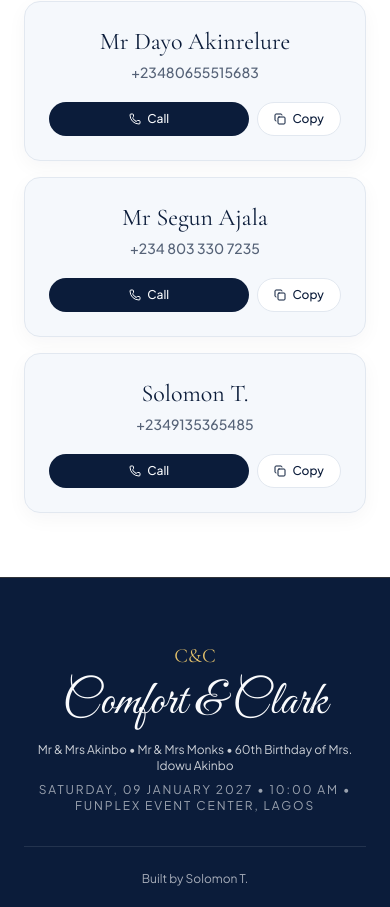
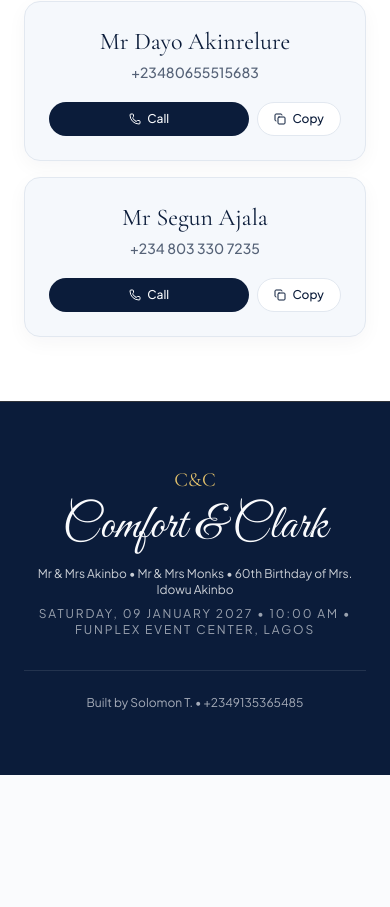
Before and after one commit to twinsakinbo-bot/comfort-and-clark-wedding, a React (Vite) app: page / in a window 390 px wide. Shown: the part 10528-11435 px from the top of the page. After the commit the page ends 11303 px from the top, so only its background shows below. Built offline with nearby package versions, Linux system fonts and the light colour scheme; a web font is replaced by a local one.

Commit message:
Move phone number from RSVP to footer credit

```diff
--- a/src/components/Footer.jsx
+++ b/src/components/Footer.jsx
@@ -25,6 +25,13 @@ export default function Footer() {
 
         <div className="border-t border-white/10 pt-6 text-xs text-brand-cream/65">
           Built by {weddingData.credits.builtBy}
+          <span aria-hidden="true"> &bull; </span>
+          <a
+            href={`tel:${weddingData.credits.phone}`}
+            className="hover:text-brand-gold-light focus-visible:outline-none focus-visible:ring-2 focus-visible:ring-brand-gold-light"
+          >
+            {weddingData.credits.phone}
+          </a>
         </div>
       </ScrollReveal>
     </footer>
--- a/src/components/RSVP.jsx
+++ b/src/components/RSVP.jsx
@@ -227,7 +227,7 @@ export default function RSVP() {
 
         <h3 className="mt-12 mb-5 text-center font-serif text-2xl sm:text-3xl text-brand-navy">Prefer to call?</h3>
         {/* Official RSVP Contacts from the Invitation */}
-        <StaggerGroup stagger={0.08} className="mx-auto grid max-w-[760px] sm:grid-cols-2 gap-4">
+        <StaggerGroup stagger={0.08} className="grid md:grid-cols-3 gap-4">
           {weddingData.rsvpContacts.map((contact, idx) => (
             <StaggerItem key={contact.name}>
               <m.div
--- a/src/data/weddingData.js
+++ b/src/data/weddingData.js
@@ -43,11 +43,6 @@ export const weddingData = {
       name: 'Mr Segun Ajala',
       phone: '+234 803 330 7235',
       tel: '+2348033307235',
-    },
-    {
-      name: 'Solomon T.',
-      phone: '+2349135365485',
-      tel: '+2349135365485',
     },
   ],
 
@@ -158,5 +153,6 @@ export const weddingData = {
 
   credits: {
     builtBy: 'Solomon T.',
+    phone: '+2349135365485',
   },
 };
```
Also changed, not shown: 2 other files (tests, documents, lock files or other folders).
